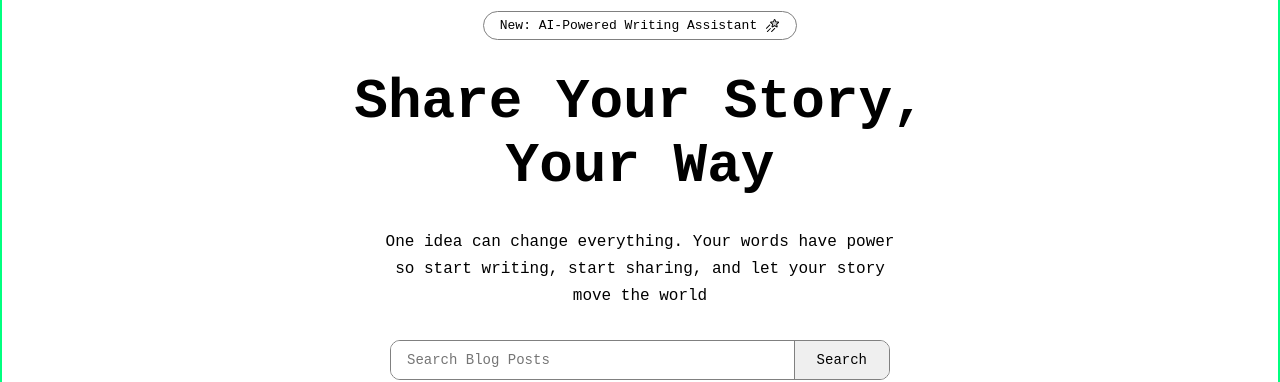
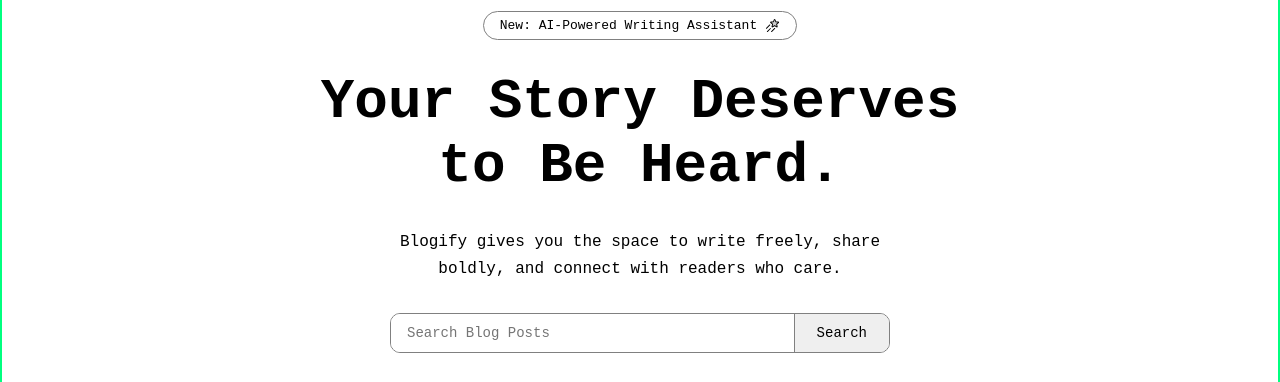
Before and after one commit to hammadgul-dev/blogify, a React app in the folder Frontend/: page / in a window 1280 px wide. Shown: the part 132-514 px from the top of the page. Built offline with nearby package versions, Linux system fonts and the light colour scheme; no server answers; the HTML template or start-up script is replaced by a standard one.

Commit message:
update hero section heading and subtitle

```diff
--- a/Frontend/src/Components/HeroSection.jsx
+++ b/Frontend/src/Components/HeroSection.jsx
@@ -1,17 +1,25 @@
 import style from "../Components Style/HeroSection.module.css"
-import { PiShootingStarDuotone } from "react-icons/pi";
+import {PiShootingStarDuotone} from "react-icons/pi"
 
 function HeroSection() {
   return (
     <div className={style["hero-section"]}>
       <div className={style["hero-msg"]}>
-                <p>New: AI-Powered Writing Assistant<span><PiShootingStarDuotone/></span> </p>
+        <p>
+          New: AI-Powered Writing Assistant
+          <span>
+            <PiShootingStarDuotone />
+          </span>{" "}
+        </p>
       </div>
       <div className={style["hero-heading"]}>
-                <h1>Share Your Story, <br /> Your Way</h1>
+        <h1>
+          Your Story Deserves <br /> to Be Heard.
+        </h1>
       </div>
       <div className={style["hero-subtitle"]}>
-                One idea can change everything. Your words have power so start writing, start sharing, and let your story move the world
+        Blogify gives you the space to write freely, share boldly, and connect
+        with readers who care.
       </div>
       <div className={style["search-box"]}>
         <input type="text" placeholder="Search Blog Posts" />
```
Lines whose indentation alone changed are shown as unchanged.
